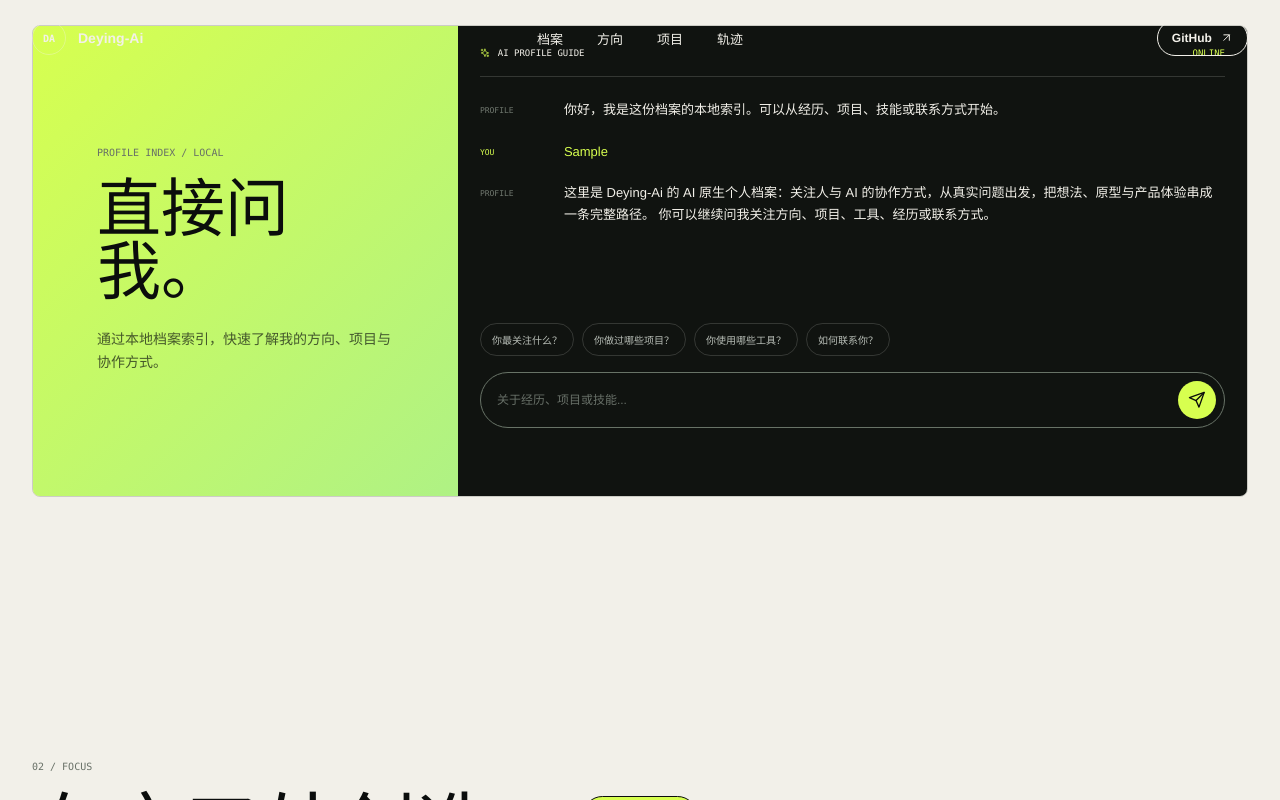
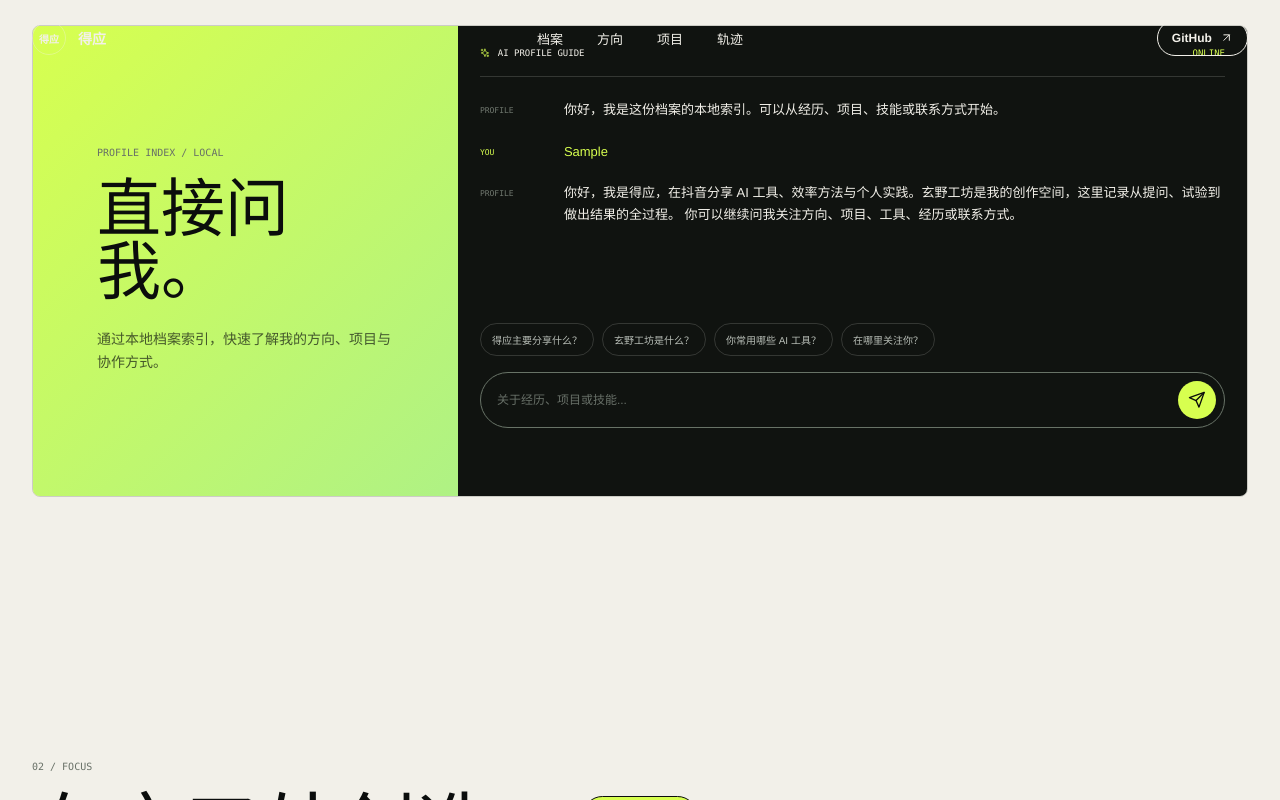
Before and after one commit to Deying-Ai/Deying-Ai, a website: page index.html in a window 1280 px wide. Both pictures are taken after typing "Sample" into the empty fields and a click on the button 1197 px from the left and 1928 px from the top of the page. Shown: the part 1528-2328 px from the top of the page. Drawn offline with Linux system fonts and the light colour scheme.

Commit message:
Publish Deying creator profile

```diff
--- a/app.js
+++ b/app.js
@@ -142,6 +142,9 @@
   if (data.links.github) {
     socialLinks.push({ label: "GitHub", url: data.links.github });
   }
+  if (data.links.douyin) {
+    socialLinks.push({ label: `抖音 @${data.links.douyin}`, url: "" });
+  }
   if (data.links.linkedin) {
     socialLinks.push({ label: "LinkedIn", url: data.links.linkedin });
   }
@@ -154,13 +157,19 @@
 
   qsa("[data-social-links]").forEach((container) => {
     container.innerHTML = socialLinks
-      .map(
-        (link) => `
-          <a href="${escapeHtml(link.url)}" ${link.url.startsWith("http") ? 'target="_blank" rel="noreferrer"' : ""}>
-            <span>${escapeHtml(link.label)}</span>
-            <svg class="icon" aria-hidden="true"><use href="#icon-external"></use></svg>
-          </a>
-        `,
+      .map((link) =>
+        link.url
+          ? `
+            <a href="${escapeHtml(link.url)}" ${link.url.startsWith("http") ? 'target="_blank" rel="noreferrer"' : ""}>
+              <span>${escapeHtml(link.label)}</span>
+              <svg class="icon" aria-hidden="true"><use href="#icon-external"></use></svg>
+            </a>
+          `
+          : `
+            <span class="social-link">
+              <span>${escapeHtml(link.label)}</span>
+            </span>
+          `,
       )
       .join("");
   });
@@ -192,17 +201,15 @@
       },
       {
         keys: ["项目", "作品", "案例", "做什么", "project", "work", "portfolio"],
-        answer: `目前档案里有 ${data.projects.length} 个代表项目：${data.projects
-          .map((item) => item.title)
-          .join("、")}。它们主要围绕 AI 产品、智能自动化和知识系统。`,
+        answer: `目前档案里展示的是“${data.projects[0]?.title || "AI 个人档案"}”。更多真实作品和内容会继续补充。`,
       },
       {
         keys: ["工具", "技术", "技能", "stack", "skill", "tech", "会什么"],
-        answer: `常用工具与技术包括 ${data.stack.join("、")}。我的重点不是工具本身，而是用它们把想法快速变成可验证的产品。`,
+        answer: `我围绕 ${data.stack.join("、")} 持续实践，重点是让 AI 真正进入日常任务，而不只是停留在工具清单里。`,
       },
       {
         keys: ["关注", "方向", "兴趣", "focus", "interest", "擅长"],
-        answer: `我目前聚焦 ${data.currentFocus}，核心方向是 ${data.focus
+        answer: `我目前聚焦 ${data.currentFocus}，主要内容方向是 ${data.focus
           .map((item) => item.title)
           .join("、")}。${data.focus[0]?.description || ""}`,
       },
@@ -214,7 +221,7 @@
       },
       {
         keys: ["哪里", "地点", "城市", "location", "where", "base"],
-        answer: `我目前位于 ${data.location}，也乐于参与远程协作与跨地域项目。`,
+        answer: `我主要在抖音更新内容，账号名是“${data.links.douyin || data.name}”，创作空间名为“玄野工坊”。`,
       },
       {
         keys: ["谁", "介绍", "名字", "你是谁", "who", "about", "档案"],
--- a/index.html
+++ b/index.html
@@ -11,7 +11,7 @@
     <meta property="og:image" content="assets/og-card.png" />
     <title>AI 个人档案</title>
     <link rel="icon" href="assets/favicon.svg" type="image/svg+xml" />
-    <link rel="stylesheet" href="styles.css?v=20261020-7" />
+    <link rel="stylesheet" href="styles.css?v=20261020-8" />
   </head>
   <body>
     <a class="skip-link" href="#main">跳到主要内容</a>
@@ -296,7 +296,7 @@
 
     <div class="toast" role="status" aria-live="polite" data-toast>已复制档案摘要</div>
 
-    <script src="profile-data.js?v=20261020-7"></script>
-    <script src="app.js?v=20261020-7"></script>
+    <script src="profile-data.js?v=20261020-8"></script>
+    <script src="app.js?v=20261020-8"></script>
   </body>
 </html>
--- a/profile-data.js
+++ b/profile-data.js
@@ -1,19 +1,20 @@
 // Generated by npm run build. Edit profile.config.json instead.
 window.PROFILE_DATA = {
-  "name": "Deying-Ai",
-  "monogram": "DA",
+  "name": "得应",
+  "monogram": "得应",
   "handle": "Deying-Ai",
-  "avatar": "",
-  "title": "AI 产品构建者",
-  "tagline": "把复杂问题，变成简单好用的产品。",
-  "intro": "这里是 Deying-Ai 的 AI 原生个人档案：关注人与 AI 的协作方式，从真实问题出发，把想法、原型与产品体验串成一条完整路径。",
-  "location": "Remote",
+  "avatar": "assets/deying-avatar.jpg?v=20261020-8",
+  "title": "AI 自媒体创作者",
+  "tagline": "把 AI 变成每个人都能上手的生产力。",
+  "intro": "你好，我是得应，在抖音分享 AI 工具、效率方法与个人实践。玄野工坊是我的创作空间，这里记录从提问、试验到做出结果的全过程。",
+  "location": "抖音 / 玄野工坊",
   "coordinates": "",
-  "availability": "开放交流",
-  "currentFocus": "AI-native profile",
-  "status": "正在完善这份个人档案",
+  "availability": "欢迎关注",
+  "currentFocus": "AI 工具与个人效率",
+  "status": "持续更新 AI 实践与创作幕后",
   "links": {
     "github": "https://github.com/Deying-Ai",
+    "douyin": "得应",
     "email": "",
     "linkedin": "",
     "x": ""
@@ -21,32 +22,32 @@ window.PROFILE_DATA = {
   "focus": [
     {
       "number": "01",
-      "title": "AI 产品",
-      "description": "从用户任务出发，定义模型真正适合介入的位置，做出可验证、可迭代的产品。",
+      "title": "AI 工具实测",
+      "description": "先亲自上手，再分享真实体验。关注哪些工具能解决问题，哪些只是看起来热闹。",
       "keywords": [
-        "产品策略",
-        "原型验证",
-        "人机协作"
+        "工具实测",
+        "真实场景",
+        "使用心得"
       ]
     },
     {
       "number": "02",
-      "title": "智能工作流",
-      "description": "把重复工作拆成清晰的输入、判断和输出，让自动化成为可靠的生产工具。",
+      "title": "效率工作流",
+      "description": "把 AI 放进日常任务，从提问、整理到产出，寻找简单、稳定、能长期坚持的方法。",
       "keywords": [
-        "流程设计",
-        "Agent",
-        "效率系统"
+        "Prompt",
+        "工作流",
+        "个人效率"
       ]
     },
     {
       "number": "03",
-      "title": "开放实验",
-      "description": "保持对新技术的好奇，用小而完整的实验验证想法，并沉淀为可复用的方法。",
+      "title": "创作幕后",
+      "description": "记录内容从灵感、研究到成片的现场，不只展示结果，也分享过程里的判断与踩坑。",
       "keywords": [
-        "快速原型",
-        "开源",
-        "持续学习"
+        "内容创作",
+        "AI 协作",
+        "幕后记录"
       ]
     }
   ],
@@ -64,34 +65,34 @@ window.PROFILE_DATA = {
     }
   ],
   "stack": [
-    "HTML",
-    "CSS",
-    "JavaScript",
-    "Node.js",
-    "Git",
+    "抖音",
+    "AI 工具",
+    "Prompt",
+    "内容创作",
+    "效率工作流",
     "GitHub Pages"
   ],
   "timeline": [
     {
       "year": "现在",
-      "title": "搭建 AI 个人档案",
-      "description": "把个人介绍、方向与项目整理成一个可持续更新的数字档案。"
+      "title": "在抖音分享 AI 实践",
+      "description": "以得应的名字持续分享 AI 工具、效率方法与真实使用体验。"
     },
     {
-      "year": "持续",
-      "title": "探索 AI 与个人工作流",
-      "description": "关注 AI 如何进入真实任务，并成为可靠、自然的协作工具。"
+      "year": "创作",
+      "title": "玄野工坊",
+      "description": "把好奇心、工具实验和内容创作放进同一个持续生长的空间。"
     },
     {
       "year": "下一步",
-      "title": "补充真实作品与经历",
-      "description": "逐步加入完整项目、学习记录与可验证的实践成果。"
+      "title": "沉淀更多可复用的方法",
+      "description": "把视频里讲过的工具与工作流整理成更完整、更方便查阅的档案。"
     }
   ],
   "prompts": [
-    "你最关注什么？",
-    "你做过哪些项目？",
-    "你使用哪些工具？",
-    "如何联系你？"
+    "得应主要分享什么？",
+    "玄野工坊是什么？",
+    "你常用哪些 AI 工具？",
+    "在哪里关注你？"
   ]
 };
--- a/styles.css
+++ b/styles.css
@@ -1119,7 +1119,8 @@ img {
   gap: 10px;
 }
 
-.social-links a {
+.social-links a,
+.social-links .social-link {
   display: inline-flex;
   align-items: center;
   gap: 8px;
```
Also changed, not shown: profile.config.json (+36 -35 lines), README.md.
